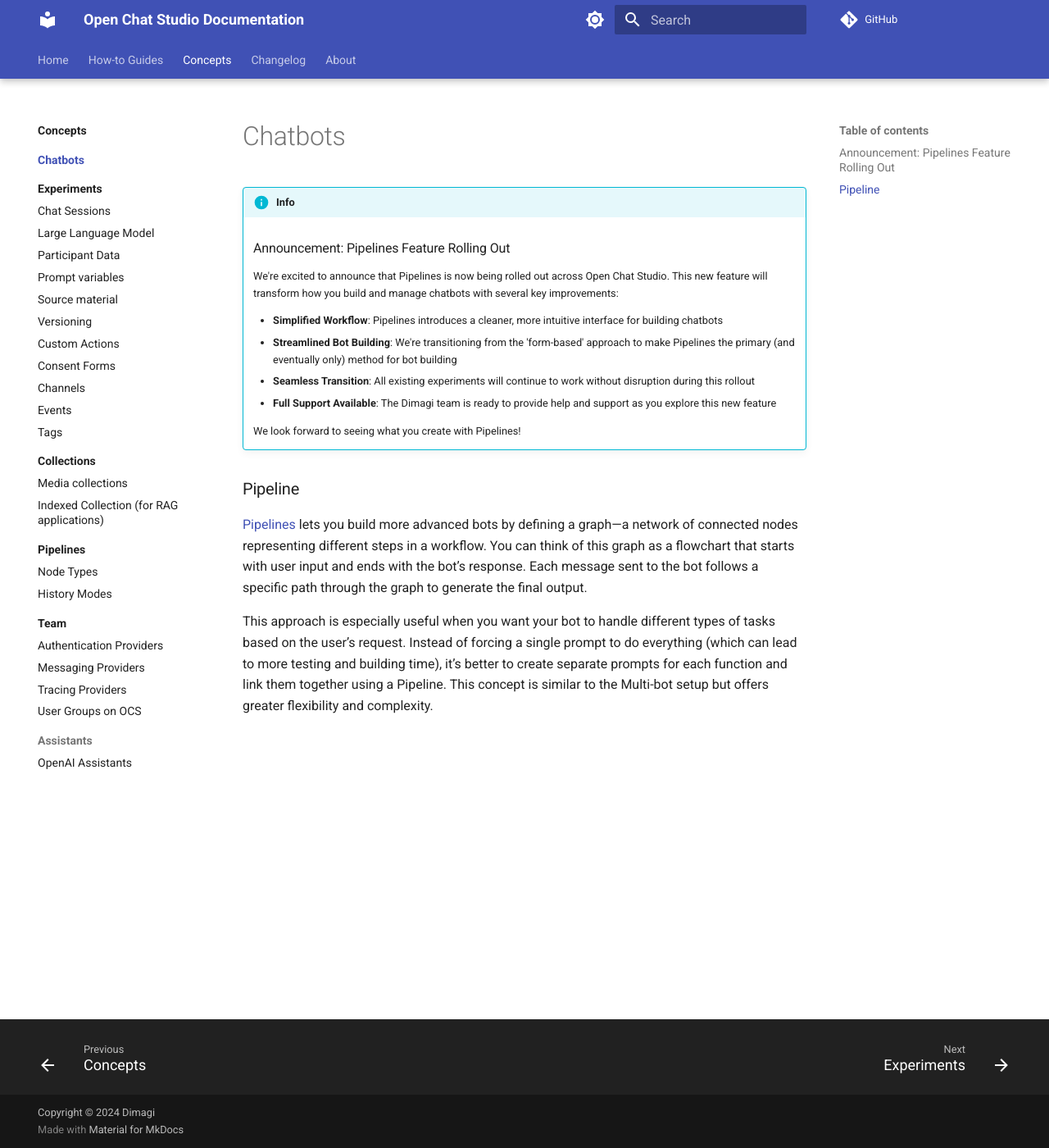
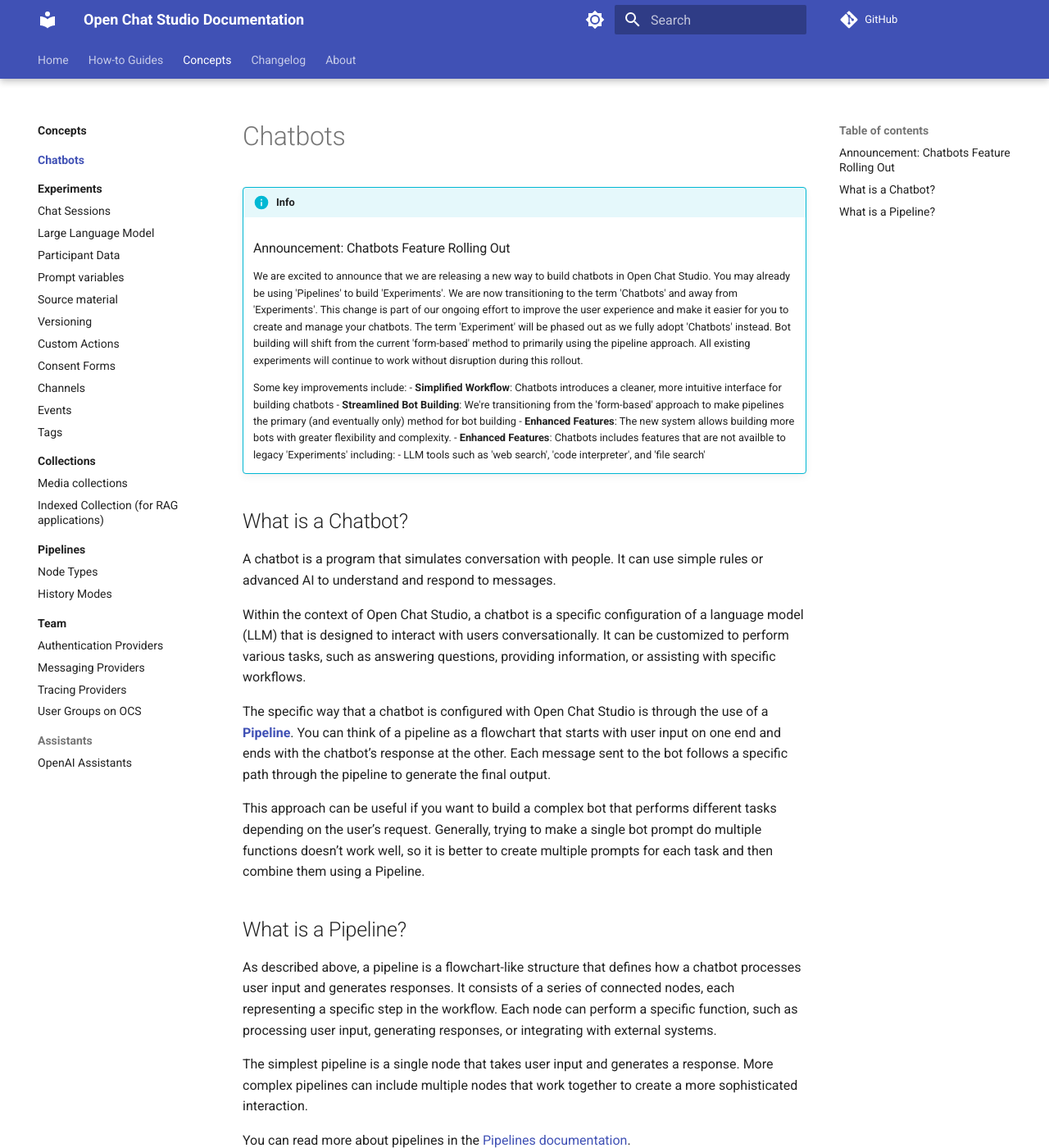
Before and after one commit to dimagi/open-chat-studio-docs, an MkDocs documentation site: the page built from docs/concepts/chatbots/index.md, in a window 1280 px wide and 1400 px high. Shown: the whole window at 82% size. Built offline with MkDocs 1.6.1 and Material for MkDocs 9.7.7, drawn with Linux system fonts in a browser that asks for light colours; a script that is not in the unit is left out; comment, search, counter and statistics services are not loaded.

Commit message:
update chatbots docs

```diff
--- a/docs/concepts/chatbots/index.md
+++ b/docs/concepts/chatbots/index.md
@@ -1,18 +1,32 @@
 # Chatbots
 
 !!!info
-    ### Announcement: Pipelines Feature Rolling Out
-    We're excited to announce that Pipelines is now being rolled out across Open Chat Studio. This new feature will transform how you build and manage chatbots with several key improvements:
+    ### Announcement: Chatbots Feature Rolling Out
+    We are excited to announce that we are releasing a new way to build chatbots in Open Chat Studio. You may already be using 'Pipelines'
+    to build 'Experiments'. We are now transitioning to the term 'Chatbots' and away from 'Experiments'. This change is part of our ongoing effort to improve the user experience and make it easier for you to create and manage your chatbots.
+    The term 'Experiment' will be phased out as we fully adopt 'Chatbots' instead. Bot building will shift from the current 'form-based' method to primarily using the pipeline approach. All existing experiments will continue to work without disruption during this rollout.
 
-    - **Simplified Workflow**: Pipelines introduces a cleaner, more intuitive interface for building chatbots
-    - **Streamlined Bot Building**: We're transitioning from the 'form-based' approach to make Pipelines the primary (and eventually only) method for bot building
-    - **Seamless Transition**: All existing experiments will continue to work without disruption during this rollout
-    - **Full Support Available**: The Dimagi team is ready to provide help and support as you explore this new feature
-
-    We look forward to seeing what you create with Pipelines!
+    Some key improvements include:
+    - **Simplified Workflow**: Chatbots introduces a cleaner, more intuitive interface for building chatbots
+    - **Streamlined Bot Building**: We're transitioning from the 'form-based' approach to make pipelines the primary (and eventually only) method for bot building
+    - **Enhanced Features**: The new system allows building more bots with greater flexibility and complexity.
+    - **Enhanced Features**: Chatbots includes features that are not availble to legacy 'Experiments' including:
+        - LLM tools such as 'web search', 'code interpreter', and 'file search'
 
 
-### Pipeline
-[Pipelines](../pipelines/index.md) lets you build more advanced bots by defining a graph—a network of connected nodes representing different steps in a workflow. You can think of this graph as a flowchart that starts with user input and ends with the bot’s response. Each message sent to the bot follows a specific path through the graph to generate the final output.
+## What is a Chatbot?
+A chatbot is a program that simulates conversation with people. It can use simple rules or advanced AI to understand and respond to messages.
 
-This approach is especially useful when you want your bot to handle different types of tasks based on the user’s request. Instead of forcing a single prompt to do everything (which can lead to more testing and building time), it’s better to create separate prompts for each function and link them together using a Pipeline. This concept is similar to the Multi-bot setup but offers greater flexibility and complexity.
+Within the context of Open Chat Studio, a chatbot is a specific configuration of a language model (LLM) that is designed to interact with users conversationally. It can be customized to perform various tasks, such as answering questions, providing information, or assisting with specific workflows.
+
+The specific way that a chatbot is configured with Open Chat Studio is through the use of a [**Pipeline**](../pipelines/index.md). You can think of a pipeline as a flowchart that starts with user input on one end and ends with the chatbot’s response at the other. Each message sent to the bot follows a specific path through the pipeline to generate the final output.
+
+This approach can be useful if you want to build a complex bot that performs different tasks depending on the user’s request. Generally, trying to make a single bot prompt do multiple functions doesn’t work well, so it is better to create multiple prompts for each task and then combine them using a Pipeline.
+
+
+## What is a Pipeline?
+As described above, a pipeline is a flowchart-like structure that defines how a chatbot processes user input and generates responses. It consists of a series of connected nodes, each representing a specific step in the workflow. Each node can perform a specific function, such as processing user input, generating responses, or integrating with external systems.
+
+The simplest pipeline is a single node that takes user input and generates a response. More complex pipelines can include multiple nodes that work together to create a more sophisticated interaction.
+
+You can read more about pipelines in the [Pipelines documentation](../pipelines/index.md).
```
Also changed, not shown: docs/concepts/experiment/index.md (+1 -1 lines), docs/concepts/pipelines/index.md (+1 -1 lines).
